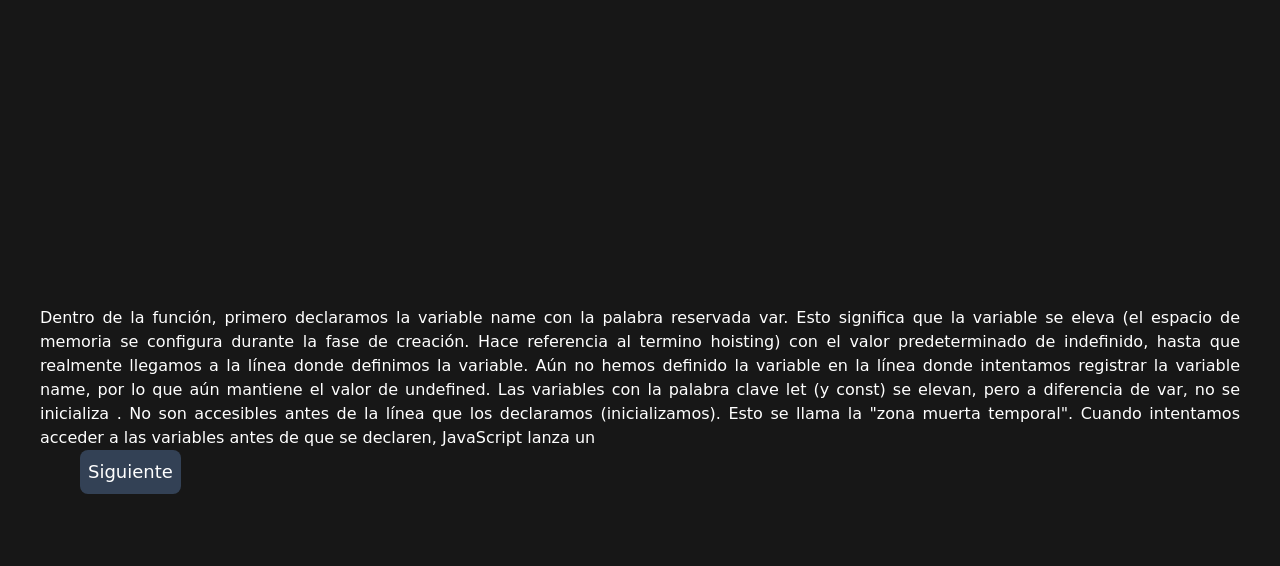
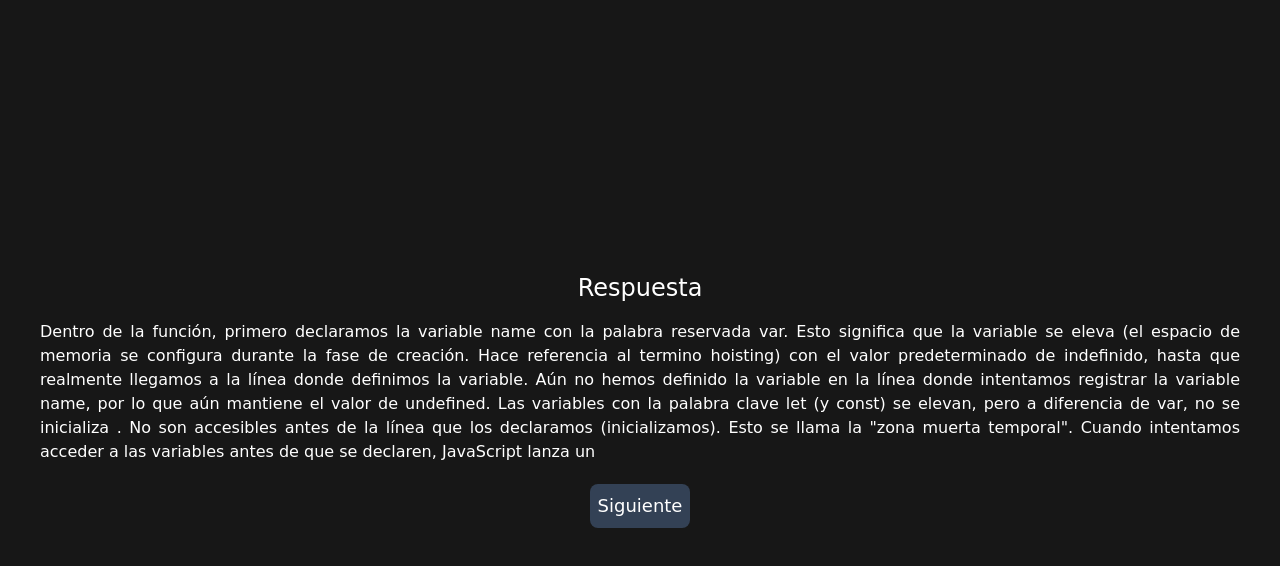
Before and after one commit to Jumper-ZERO/Quiz-for-Javascript, a website built with Vite: page index.html in a window 1280 px wide. Both pictures are taken after a click on the button "Lydia y undefined". Built offline with nearby package versions, Linux system fonts and the light colour scheme.

Commit message:
add styles and bugs

```diff
--- a/data/data.js
+++ b/data/data.js
@@ -213,7 +213,7 @@ Sin embargo, cuando usamos el operador ===, tanto el valor como el tipo deben se
     descripcion: `
     Lo que hace JS aquí es registrar el objeto debido a que acabamos de crear un objeto vacío en el objeto global. Cuando escribimos erróneamente greeting como greetign, el intérprete de JS ve esto como global.greetign = {} (o window.greetign = {} en un navegador).
 
-    Para evitar esto, podemos usar el ["uso estricto"](https://developer.mozilla.org/es/docs/Web/JavaScript/Referencia/Modo_estricto). Esto asegura que se haya declarado una variable antes de establecerla igual a cualquier cosa.
+    Para evitar esto, podemos usar el ["uso estricto"]. Esto asegura que se haya declarado una variable antes de establecerla igual a cualquier cosa.
     `,
   },
   {
--- a/models/UI.js
+++ b/models/UI.js
@@ -66,14 +66,20 @@ export class UI {
   showDescripcion(descripcion, callback)  {
     const app = document.querySelector('#app');
     app.innerHTML = "";
+    let title = document.createElement('h2');
     let descripcionElem = document.createElement("p");
+    let devContainer = document.createElement('div');
     let buttonDescripcion = document.createElement("button");
-    buttonDescripcion.className = "button"
+    title.innerText = "Respuesta";
+    devContainer.className = "containerDescripcion"
+    buttonDescripcion.className = "buttonDescripcion";
     buttonDescripcion.innerText = "Siguiente";
     buttonDescripcion.addEventListener('click', () => callback(app));
     descripcionElem.className = "descripcion"
     descripcionElem.innerHTML = descripcion;
-    app.appendChild(descripcionElem)
-    app.appendChild(buttonDescripcion)
+    app.appendChild(title);
+    app.appendChild(devContainer);
+    devContainer.appendChild(descripcionElem)
+    devContainer.appendChild(buttonDescripcion)
   }
 }
--- a/styles/style.css
+++ b/styles/style.css
@@ -13,6 +13,10 @@ body {
 
 h1 {
   @apply text-white text-5xl p-5 font-hand text-center;
+}
+
+h2 {
+  @apply text-2xl text-white mb-4 text-center font-hand
 }
 
 #question {
@@ -32,11 +36,19 @@ h1 {
 }
 
 pre {
-  @apply w-full mx-auto text-xs
+  @apply w-full mx-auto text-xs overflow-x-scroll m-8
 }
 
 .descripcion {
-  @apply text-white text-justify font-hand
+  @apply text-white text-justify font-hand mb-5
+}
+
+.buttonDescripcion {
+  @apply bg-slate-700 text-white font-hand text-lg hover:cursor-pointer hover:bg-slate-800 p-2 rounded-lg
+}
+
+.containerDescripcion {
+  @apply flex flex-col items-center
 }
 
 .score {
```
